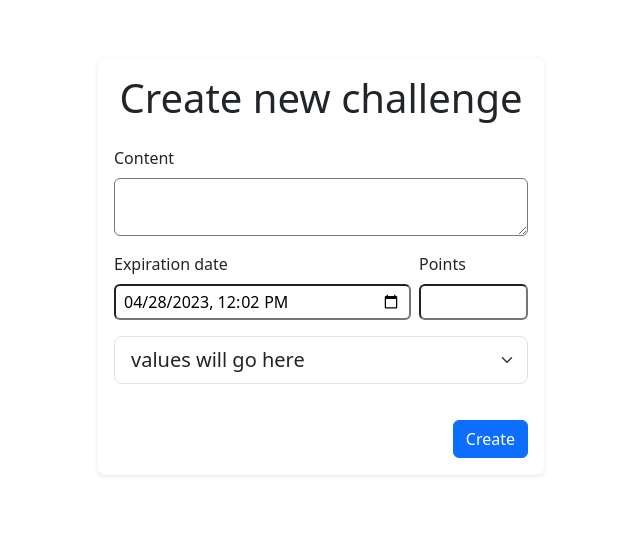
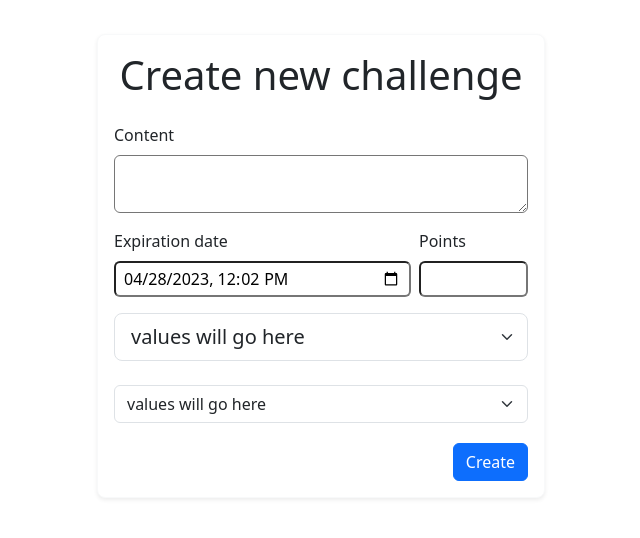
Before and after one commit to mejsiejdev/wyzwanie, a React (Vite) app in the folder frontend/: page /create in a window 1280 px wide. Shown: the part 134-672 px from the top of the page, without its empty margins (319-959 px from the left). Built offline with nearby package versions, Linux system fonts and the light colour scheme.

Commit message:
Start implementing `checker`

```diff
--- a/frontend/src/routes/Create.tsx
+++ b/frontend/src/routes/Create.tsx
@@ -21,7 +21,6 @@ const Create = () => {
   } = useForm<Inputs>();
 
   const onSubmit: SubmitHandler<Inputs> = (data) => {
-    console.log(data);
     console.log(sessionStorage.getItem("JWT"));
     fetch("http://localhost:8000/challenge", {
       method: "post",
@@ -78,17 +77,18 @@ const Create = () => {
                   className="rounded-2 py-1 px-2"
                 />
               </div>
-
             </div>
             <div className="d-flex flex-column gap-2">
-                <select
-                  className="form-select form-select-lg mb-3"
-                  id={id + '-checker'}
-                  {...register('checker', {required:true})}>
-                  <option selected disabled>values will go here</option>
-
-                </select>
-              </div>
+              <select
+                className="form-select form-select-lg mb-3"
+                id={id + "-checker"}
+                {...register("checker", { required: true })}>
+                <option selected disabled>
+                  values will go here
+                </option>
+              </select>
+              <CheckerSelect />
+            </div>
             <div className="d-flex justify-content-end pt-1">
               <Button type={"submit"} variant={"primary"}>
                 Create
@@ -101,4 +101,15 @@ const Create = () => {
   );
 };
 
+const CheckerSelect = () => {
+  const getCheckers = async () => {};
+  return (
+    <select className="form-select">
+      <option selected disabled>
+        values will go here
+      </option>
+    </select>
+  );
+};
+
 export default Create;
```
Also changed, not shown: 1 other file (tests, documents, lock files or other folders).
